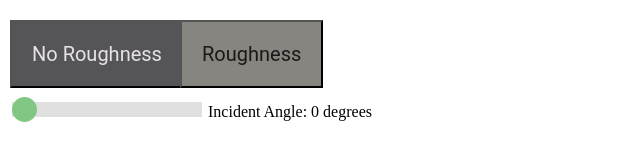
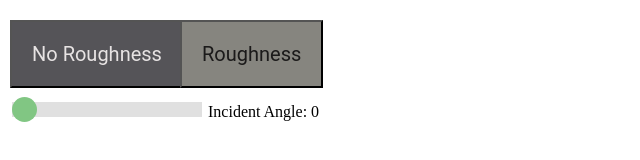
Before and after one commit to daniel-p741/Wave-Reflection, a website: page index.html in a window 1280 px wide. Shown: the full height of the page, 0-640 px from the left. Drawn offline with nearby package versions, Linux system fonts and the light colour scheme.

Commit message:
changed label

```diff
--- a/index.html
+++ b/index.html
@@ -21,7 +21,7 @@
 
     <div class="slider-container">
         <input type="range" min="0" max="80" value="0" class="slider" id="incidentAngle">
-        <label for="incidentAngle">Incident Angle: <span id="angleValue">0</span> degrees</label>
+        <label for="incidentAngle">Incident Angle: <span id="angleValue">0</span></label>
     </div>
 
 
```
